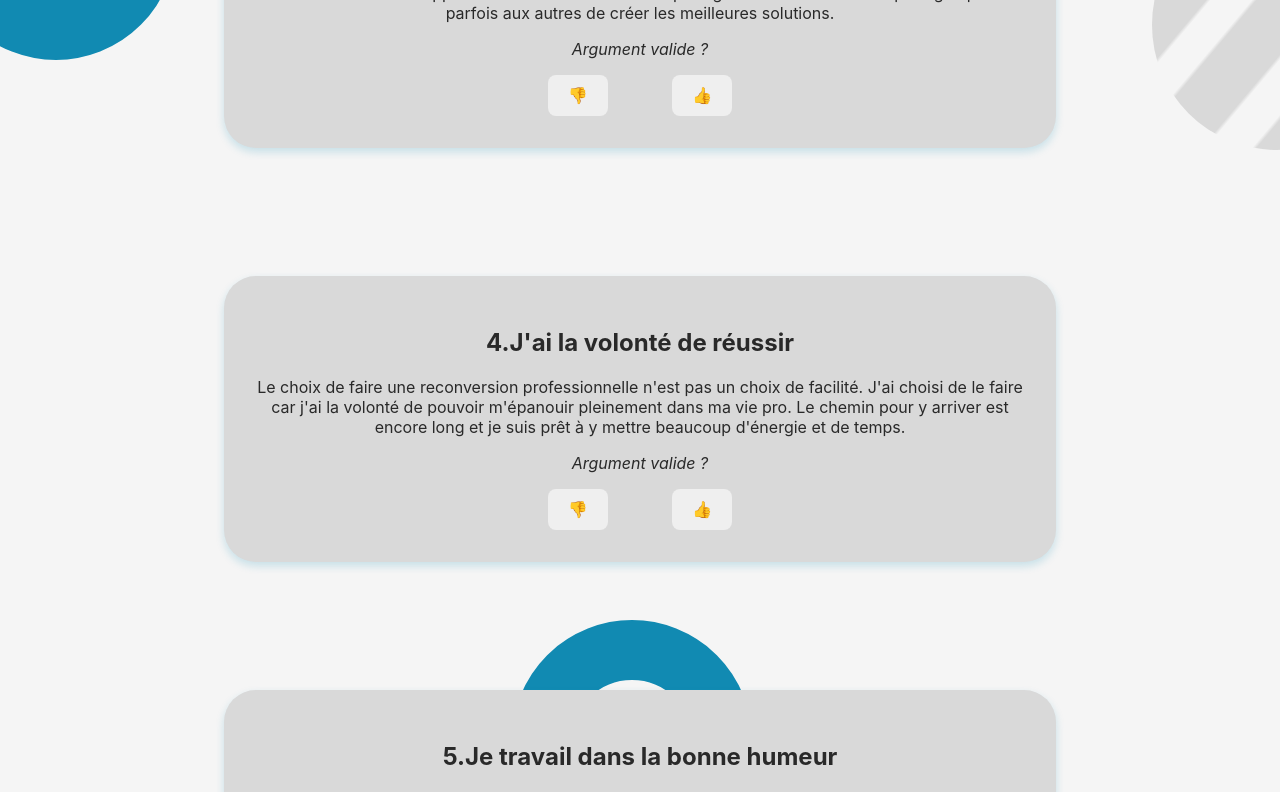
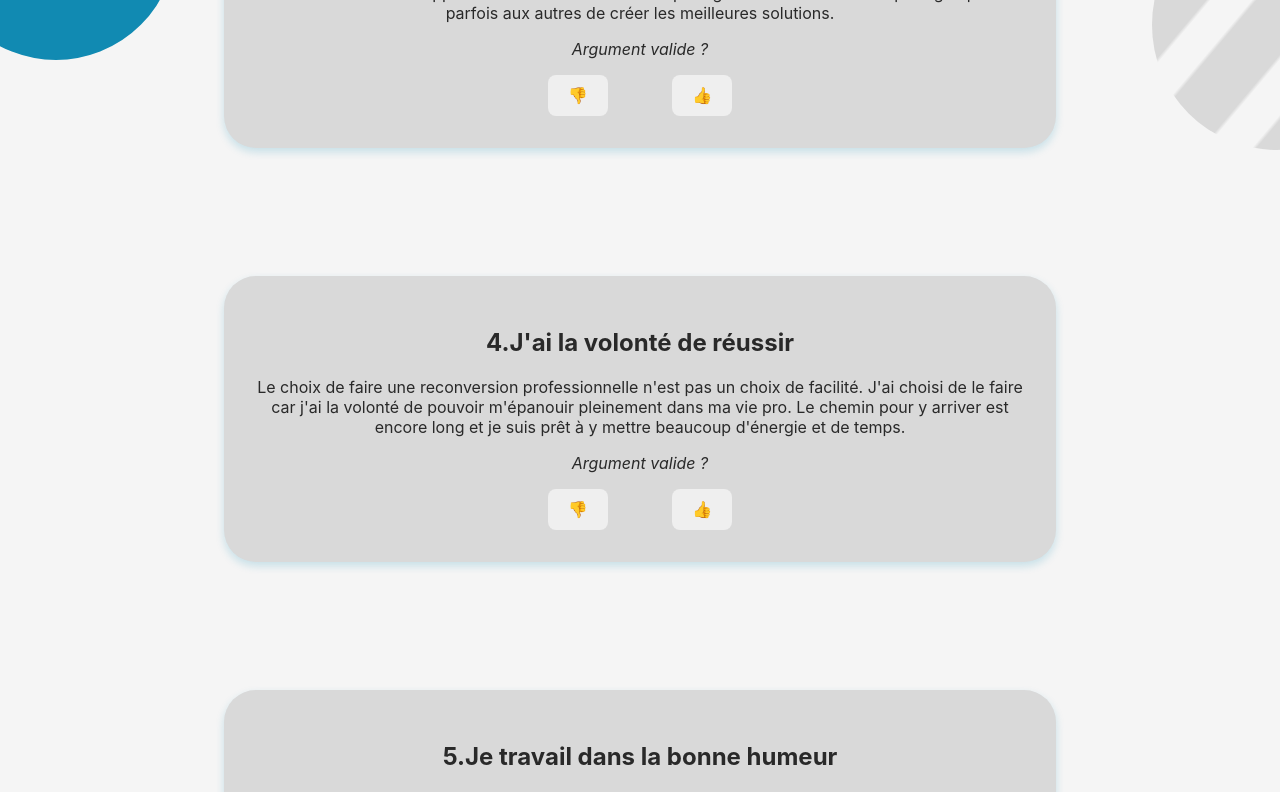
Before and after one commit to Pyriac/5reasons, a React (Vite) app: page / in a window 1280 px wide. Shown: the part 1140-1932 px from the top of the page. Built offline with nearby package versions, Linux system fonts and the light colour scheme.

Commit message:
:rocket:4 hours made ! deployment

```diff
--- a/src/App.css
+++ b/src/App.css
@@ -181,5 +181,5 @@ h1 {
   position: absolute;
   z-index: -1;
   left: 40%;
-  top: 220%;
+  top: 180%;
 }
```
